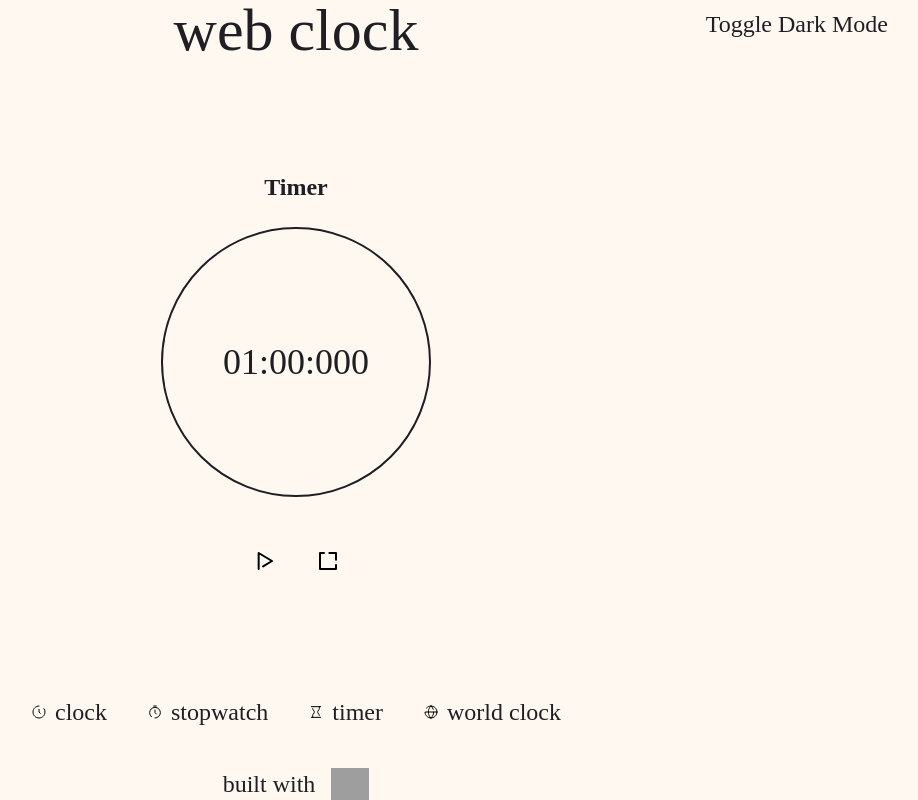
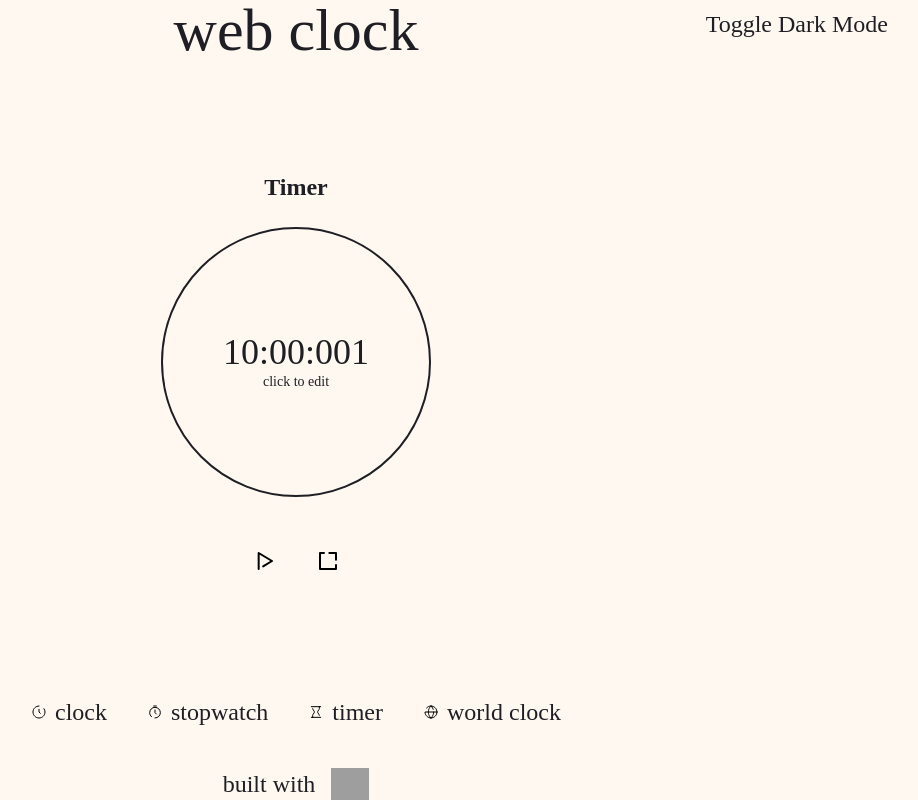
Before and after one commit to mal1kc/web_clock, a SvelteKit app: page /timer in a window 1280 px wide. Shown: the whole page, without its empty margins (344-1262 px from the left). Built offline with nearby package versions, Linux system fonts and the light colour scheme; grey boxes are pictures that could not be loaded.

Commit message:
feat: add feat edit timer #2

```diff
--- a/src/components/clock.svelte
+++ b/src/components/clock.svelte
@@ -116,7 +116,6 @@
     const canvas_ctx = clockCanvas.getContext("2d");
     const radius = clockCanvas.width / 2;
     if (canvas_ctx != null) {
-      // drawClock(canvas_ctx, radius);
       canvas_interval = setInterval(() => {
         drawClock(canvas_ctx, radius);
       }, 1000);
--- a/src/components/stopwatch.svelte
+++ b/src/components/stopwatch.svelte
@@ -39,7 +39,7 @@
 
 <div class="stopwatch flex flex-col items-center gap-6 p-6">
   <h1 class="text-2xl font-bold text-center">Stopwatch</h1>
-  <Timerdisplay time={timeForTimerStr(elapsedTime)} />
+  <Timerdisplay exported_time_str={timeForTimerStr(elapsedTime)} />
   <ControlButtons
     onStart={startStopwatch}
     onStop={stopStopwatch}
--- a/src/components/timer.svelte
+++ b/src/components/timer.svelte
@@ -4,7 +4,7 @@
   import { timeForTimerStr } from "../utils/timeUtils";
 
   let {
-    inital_remainin_time = 60_000, //1 min as ms
+    inital_remainin_time = 600_001, //10  min as ms + 1 ms
   }: {
     inital_remainin_time: number;
   } = $props();
@@ -13,6 +13,7 @@
   let timerInterval: number;
   let isPaused = true;
   let showMessage = $state(false);
+  let input_bind: HTMLSpanElement;
 
   function flashScreen() {
     const flashEffect = document.createElement("div");
@@ -72,11 +73,61 @@
   function closeMessage() {
     showMessage = false;
   }
+
+  function convertToMilliseconds(timeString: string): number | null {
+    timeString = timeString.trim();
+
+    // Regular expression for mm:ss:msms format
+    const mmssmsRegex = /^(\d+):(\d+):(\d+)$/;
+    // Regular expression for xxxxx format
+    const msRegex = /^(\d+)$/;
+
+    let match;
+
+    // Check for mm:ss:msms format
+    if ((match = timeString.match(mmssmsRegex))) {
+      const minutes = parseInt(match[1], 10);
+      const seconds = parseInt(match[2], 10);
+      const milliseconds = parseInt(match[3], 10);
+      return minutes * 60 * 1000 + seconds * 1000 + milliseconds;
+    } else if ((match = timeString.match(msRegex))) {
+      return parseInt(match[1], 10);
+    }
+
+    return null;
+  }
+
+  function input_updt(event: FocusEvent) {
+    pause();
+    const cr_rem_time = remainingTime;
+    const html_ie = event.target as HTMLInputElement;
+    if (html_ie) {
+      console.debug("html_ie val", html_ie.value);
+      remainingTime = convertToMilliseconds(html_ie.value) ?? remainingTime;
+    }
+    // console.debug(html_ie);
+    // console.debug("init rem time", inital_remainin_time);
+    // console.debug("rem time", remainingTime);
+    if (cr_rem_time != remainingTime) {
+      inital_remainin_time = remainingTime;
+      stop();
+      return;
+    }
+    start();
+  }
+
+  function input_focusin(event: FocusEvent) {
+    pause();
+  }
 </script>
 
 <div class="timer flex flex-col items-center gap-6 p-6">
   <h1 class="text-2xl font-bold text-center">Timer</h1>
-  <TimeDisplay time={timeForTimerStr(remainingTime)} />
+  <TimeDisplay
+    exported_time_str={timeForTimerStr(remainingTime)}
+    input_upt_focusout={input_updt}
+    input_upt_focusin={input_focusin}
+  />
   <ControlButtons onStart={start} onPause={pause} onStop={stop} />
   {#if showMessage}
     <div
--- a/src/components/timer/timerdisplay.svelte
+++ b/src/components/timer/timerdisplay.svelte
@@ -1,14 +1,37 @@
 <script lang="ts">
-  export let time: string = "00:00:00";
+  let {
+    exported_time_str = "00:00:00",
+    input_upt_focusout,
+    input_upt_focusin,
+  }: {
+    exported_time_str: string;
+    input_upt_focusout?: (event: FocusEvent) => void;
+    input_upt_focusin?: (event: FocusEvent) => void;
+  } = $props();
 </script>
 
 <div
   class="circle flex items-center justify-center w-64 h-64 border-4 rounded-full"
 >
-  <span class="time text-4xl" id="displayStopwatch"> {time} </span>
+  {#if input_upt_focusout && input_upt_focusin}
+    <div class="grid grid-row-2">
+      <input
+        onfocusout={input_upt_focusout}
+        onfocusin={input_upt_focusin}
+        class="time text-4xl bg-inherit flex w-auto h-auto hover:text-5xl"
+        id="displayStopwatch"
+        value={exported_time_str}
+      />
+      <span class="flex justify-center text-sm"> click to edit </span>
+    </div>
+  {:else}
+    <span class="time text-4xl" id="displayStopwatch">
+      {exported_time_str}
+    </span>
+  {/if}
 </div>
 
-<style>
+<style lang="postcss">
   .circle {
     display: flex;
     justify-content: center;
@@ -20,4 +43,11 @@
     border: 2px solid;
     border-radius: 50%;
   }
+
+  #displayStopwatch {
+    justify-content: center;
+    text-align: center;
+    display: flex;
+    padding: -50%;
+  }
 </style>
--- a/src/routes/timer/+page.svelte
+++ b/src/routes/timer/+page.svelte
@@ -1,6 +1,6 @@
 <script lang="ts">
   import Timer from "../../components/timer.svelte";
-  let initial_timer_value = 60_000; // 1 min as ms
+  let inital_remainin_time = 600_001; //10  min as ms + 1 ms
 </script>
 
-<Timer inital_remainin_time={initial_timer_value} />
+<Timer {inital_remainin_time} />
```
